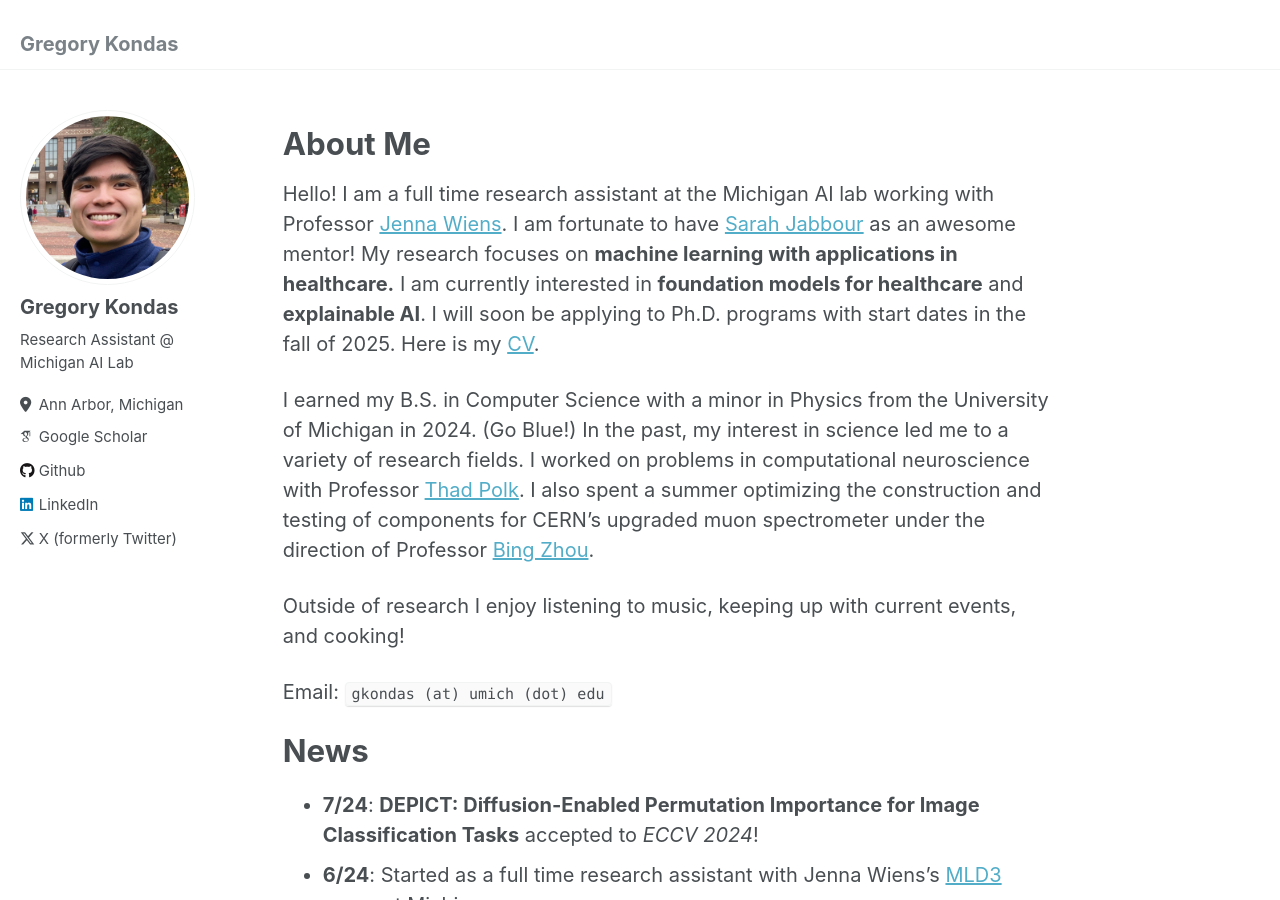
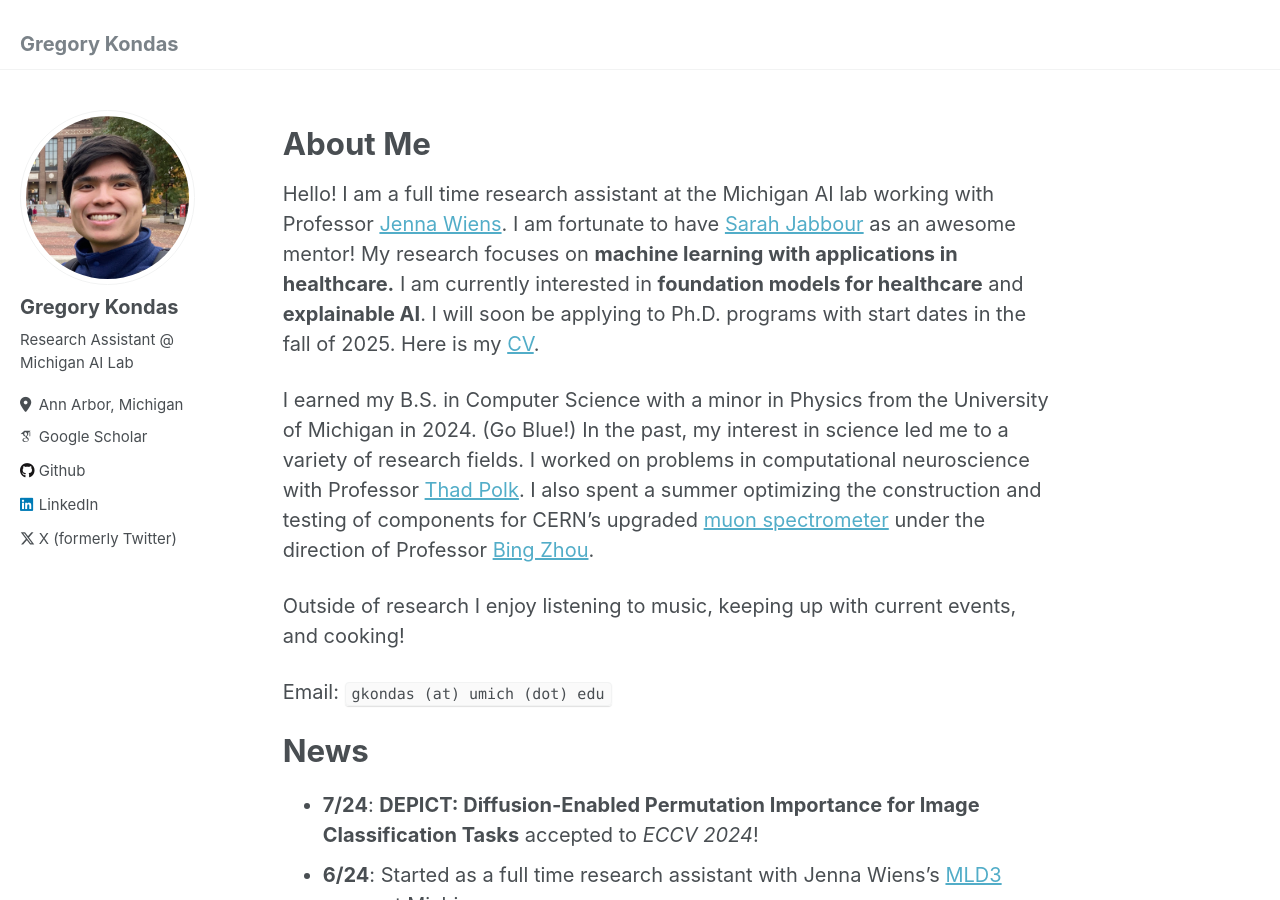
Before and after one commit to gkondas/gkondas.github.io, a Jekyll site: the page built from _pages/about.md, in a window 1280 px wide and 900 px high. Built offline with Jekyll 4.4.1, drawn with Linux system fonts in a browser that asks for light colours; some web fonts are replaced; a script that is not in the unit is left out; part of the change alters nothing that is shown.

```diff
--- a/_pages/about.md
+++ b/_pages/about.md
@@ -12,7 +12,7 @@ About Me
 
 Hello! I am a full time research assistant at the Michigan AI lab working with Professor [Jenna Wiens](https://websites.umich.edu/~wiensj/). I am fortunate to have [Sarah Jabbour](https://sjabbour.github.io/) as an awesome mentor! My research focuses on **machine learning with applications in healthcare.** I am currently interested in **foundation models for healthcare** and **explainable AI**. I will soon be applying to Ph.D. programs with start dates in the fall of 2025. Here is my [CV](https://gkondas.github.io/files/gregCV.pdf).
 
-I earned my B.S. in Computer Science with a minor in Physics from the University of Michigan in 2024. (Go Blue!) In the past, my interest in science led me to a variety of research fields. I worked on problems in computational neuroscience with Professor [Thad Polk](https://lsa.umich.edu/psych/people/faculty/tpolk.html). I also spent a summer optimizing the construction and testing of components for CERN’s upgraded muon spectrometer under the direction of Professor [Bing Zhou](https://lsa.umich.edu/physics/people/faculty/bzhou.html).
+I earned my B.S. in Computer Science with a minor in Physics from the University of Michigan in 2024. (Go Blue!) In the past, my interest in science led me to a variety of research fields. I worked on problems in computational neuroscience with Professor [Thad Polk](https://lsa.umich.edu/psych/people/faculty/tpolk.html). I also spent a summer optimizing the construction and testing of components for CERN’s upgraded [muon spectrometer](https://atlas.cern/Discover/Detector/Muon-Spectrometer) under the direction of Professor [Bing Zhou](https://lsa.umich.edu/physics/people/faculty/bzhou.html).
 
 Outside of research I enjoy listening to music, keeping up with current events, and cooking!
 
```
